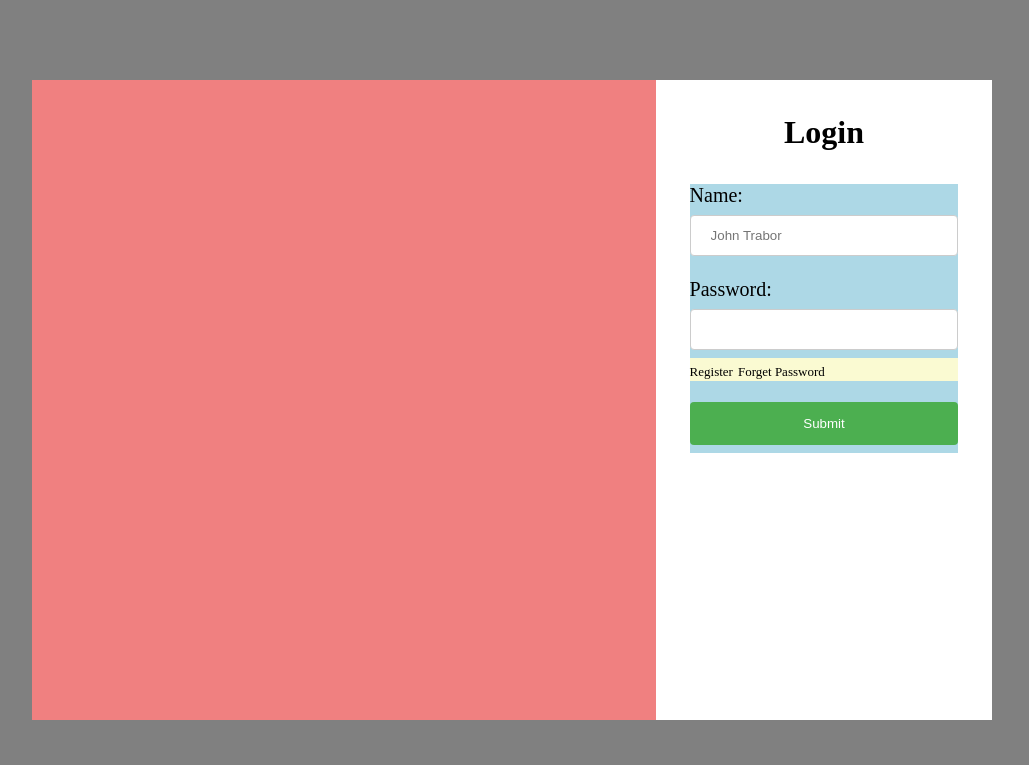
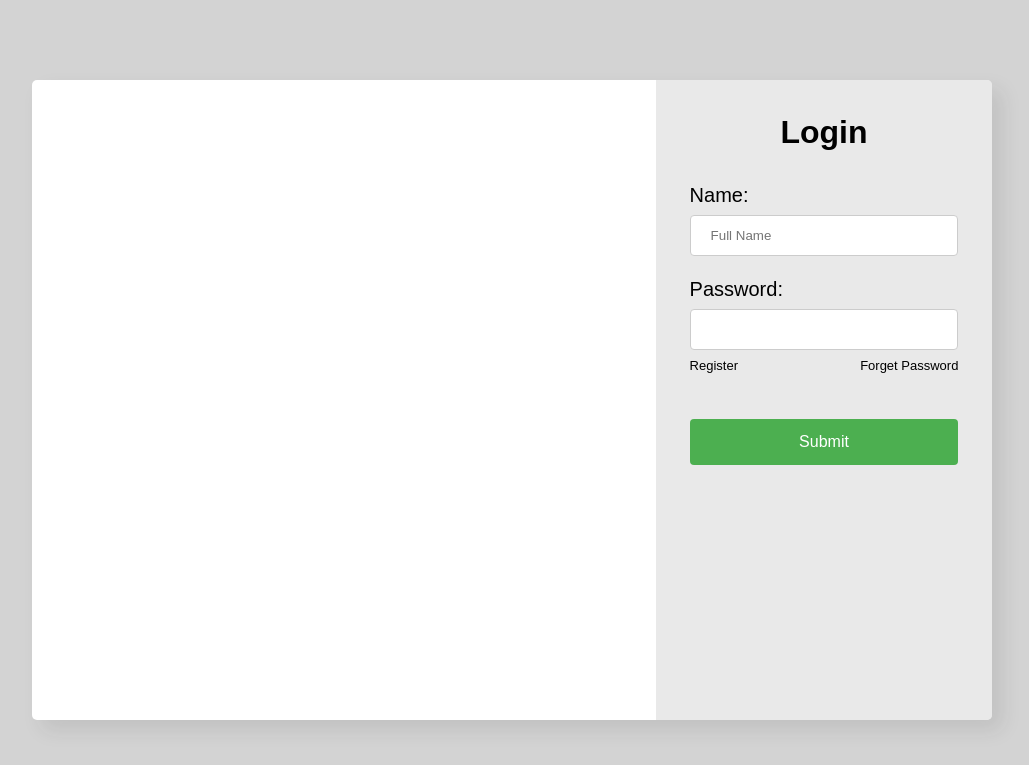
Before and after one commit to ProlexicGT/Apu-Store, a PHP site: page /login.html in a window 1280 px wide. Shown: the top 765 px of the page, without its empty margins (128-1157 px from the left). Run offline with PHP 8.4, Linux system fonts and the light colour scheme.

Commit message:
Competled login page

```diff
--- a/login.html
+++ b/login.html
@@ -6,30 +6,30 @@
     <title>Login Page</title>
     <link rel="stylesheet" href="style.css">
 </head>
-<body style="background-color: gray;">
+<body style="background-color: lightgray;">
     <div class="floating">
         <div class="float-left">
 
         </div>
-        <div class="float-right">
+        <div class="float-right" id="container">
             <h1>Login</h1>
-            <form>
+            <form method="post" action="#">
                 <div class="name">
                     <label for="name">Name: </label>
                     <br>
-                    <input type="text" id="name" placeholder="John Trabor" name="name">
+                    <input type="text" id="name" placeholder="Full Name" name="name">
                 </div>
-                <div class="pass">
+                <div class="pass" id="container">
                     <label for="pass">Password: </label>
                     <br>
                     <input type="password" id="pass" name="password" >
                     <div>
-                        <a href="" class="reg">Register</a>
-                        <a href="" class="forget">Forget Password</a>
+                        <a href="" id="abs-left">Register</a>
+                        <a href="" id="abs-right">Forget Password</a>
                     </div>
                 </div>
                 <div>
-                    <input type="submit">
+                    <input class="submit" type="submit">
                 </div>
             </form>
         </div>
--- a/style.css
+++ b/style.css
@@ -22,6 +22,16 @@ hr {
 	top: 50%;
 	-ms-transform: translateY(-50%);
 	transform: translateY(-50%);
+}
+
+#abs-left {
+	position: absolute;
+	left: 0;
+}
+
+#abs-right {
+	position: absolute;
+	right: 0;
 }
 
 .header {
@@ -195,6 +205,8 @@ footer ul li a {
 }
 
 .floating {
+	border-radius: 5px;
+	box-shadow: 10px 10px 20px rgba(36, 36, 36, 0.1);
 	background-color: white;
 	height: 80%;
 	width: 75%;
@@ -208,15 +220,19 @@ footer ul li a {
 }
 
 .float-left {
-	background-color: lightcoral;
+	border-radius: 5px 0px 0px 5px;
 	width: 65%;
 	height: 100%;
 }
 
 .float-right {
+	border-radius: 0px 5px 5px 0px;
+	background-color: rgba(211, 211, 211, 0.5);
+	opacity: 1;
 	text-align: center;
 	width: 35%;
 	height: 100%;
+	font-family: Arial, Helvetica, sans-serif;
 }
 
 .float-right h1 {
@@ -225,7 +241,6 @@ footer ul li a {
 }
 
 .float-right form {
-	background-color: lightblue;
 	width: 80%;
 	margin-left: auto;
 	margin-right: auto;
@@ -237,15 +252,18 @@ footer ul li a {
 	margin-bottom: 5%;
 }
 
-.float-right form div a {
+.pass {
+	padding-bottom: 10%;
+}
+
+.pass div {
+	width: 100%;
+}
+
+.pass div a {
 	text-decoration: none;
 	color: black;
 	font-size: small;
-}
-
-.pass div {
-	justify-content: ;
-	background-color: lightgoldenrodyellow;
 }
 
 input[type=text], input[type=password], select {
@@ -256,9 +274,10 @@ input[type=text], input[type=password], select {
 	border: 1px solid #ccc;
 	border-radius: 4px;
 	box-sizing: border-box;
+	outline-width: 0;
   }
 
-  input[type=submit] {
+.submit {
 	width: 100%;
 	background-color: #4CAF50;
 	color: white;
@@ -267,4 +286,11 @@ input[type=text], input[type=password], select {
 	border: none;
 	border-radius: 4px;
 	cursor: pointer;
-  }
+	transition: transform .4s;
+	font-size: medium;
+}
+
+.submit:hover {
+	background-color: #56bd58;
+	transform: scale(1.05);
+}
```
